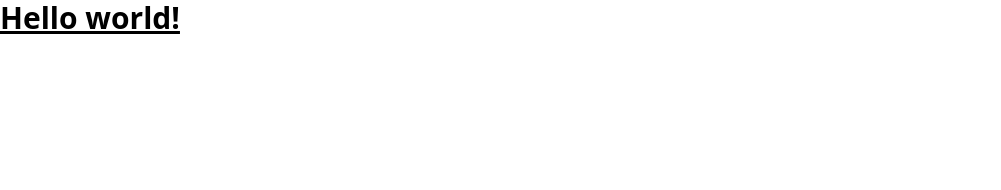
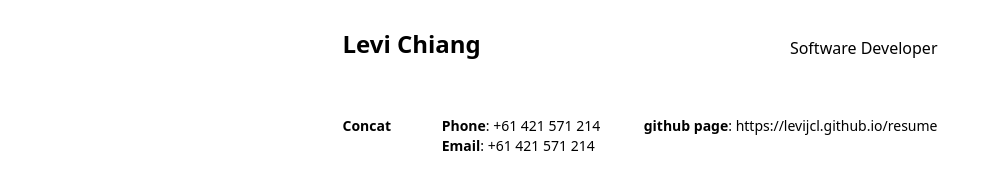
Before and after one commit to levijcl/resume, a website: page index.html in a window 1280 px wide. Shown: the whole page, without its empty margins (0-1001 px from the left). Drawn offline with Linux system fonts and the light colour scheme.

Commit message:
Header and contact

```diff
--- a/index.html
+++ b/index.html
@@ -1,13 +1,31 @@
-<!doctype html>
+<!DOCTYPE html>
 <html>
-<head>
-  <meta charset="UTF-8">
-  <meta name="viewport" content="width=device-width, initial-scale=1.0">
-  <link href="./src/output.css" rel="stylesheet">
-</head>
-<body>
-  <h1 class="text-3xl font-bold underline">
-    Hello world!
-  </h1>
-</body>
+  <head>
+    <meta charset="UTF-8" />
+    <meta name="viewport" content="width=device-width, initial-scale=1.0" />
+    <link href="./src/output.css" rel="stylesheet" />
+  </head>
+  <body class="sm:flex sm:content-end sm:flex-col sm:items-center">
+    <div class="pt-7 px-5 sm:min-w-[595px] sm:px-0">
+      <header class="mb-4 sm:flex sm:mb-12 sm:items-center">
+        <h1 class="text-2xl font-bold mb-2 sm:flex-1">Levi Chiang</h1>
+        <h2>Software Developer</h2>
+      </header>
+      <section class="text-sm sm:flex sm:justify-between">
+        <div class="mb-2 sm:mb-0 sm:basis-1/6">
+          <strong>Concat</strong>
+        </div>
+        <div class="grid grid-cols-1 sm:grid-cols-3 sm:flex-1">
+          <p><strong>Phone</strong>: +61 421 571 214</p>
+          <p class="sm:col-span-2 sm:justify-self-end">
+            <strong>github page</strong
+            ><a href="https://levijcl.github.io/resume"
+              >: https://levijcl.github.io/resume</a
+            >
+          </p>
+          <p><strong>Email</strong>: +61 421 571 214</p>
+        </div>
+      </section>
+    </div>
+  </body>
 </html>
--- a/tailwind.config.js
+++ b/tailwind.config.js
@@ -1,6 +1,6 @@
 /** @type {import('tailwindcss').Config} */
 module.exports = {
-  content: ["./src/**/*.{html,js}"],
+  content: ["./index.html"],
   theme: {
     extend: {},
   },
```
Also changed, not shown: src/output.css.
